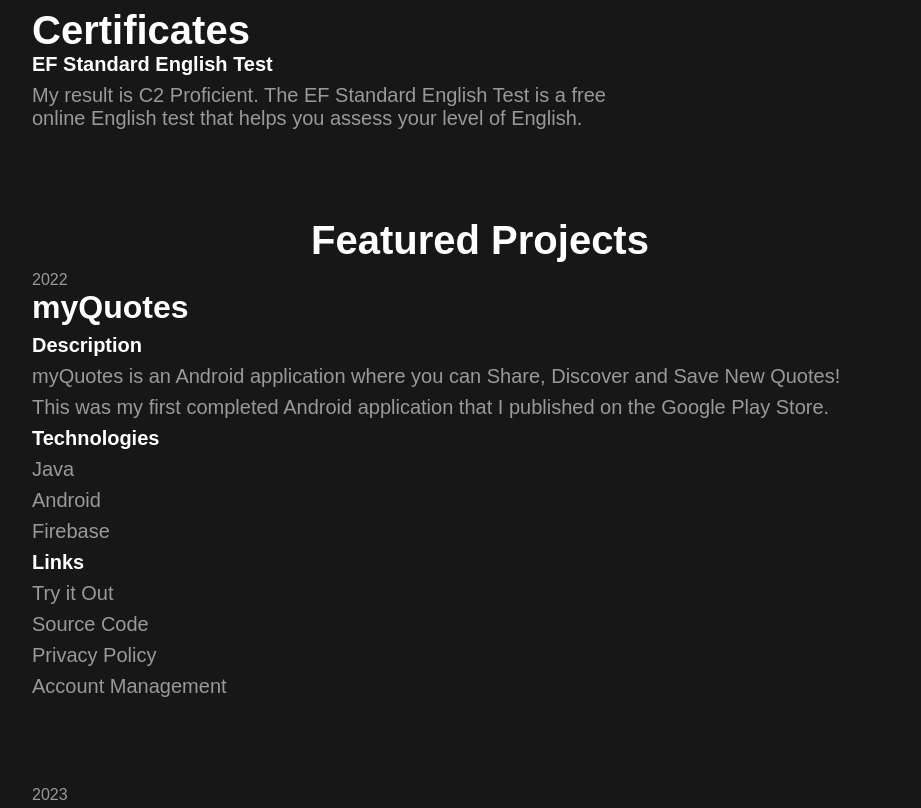
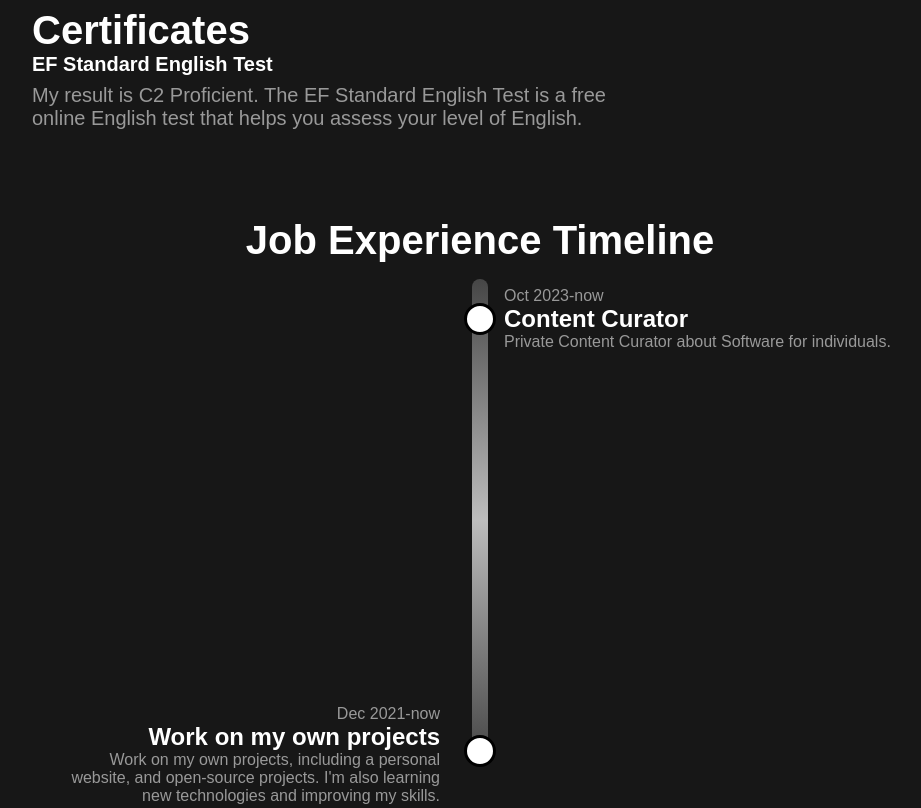
Before and after one commit to lukassobotik/personal-website, a Next.js app: page / in a window 1280 px wide. Shown: the part 1960-2768 px from the top of the page, without its empty margins (160-1081 px from the left). Built offline with nearby package versions, Linux system fonts and the light colour scheme.

Commit message:
Job experience timeline (#35)

```diff
--- a/pages/index.tsx
+++ b/pages/index.tsx
@@ -8,6 +8,7 @@ import {useEffect} from "react";
 import AOS from 'aos';
 import 'aos/dist/aos.css';
 import LazyLoadingImage from "../LazyLoadingImage";
+import Timeline from "../timeline";
 
 export async function fetcher(url: string) {
   const res = await fetch(url);
@@ -147,6 +148,7 @@ export default function Home() {
               </div>
             </div>
           </div>
+          <Timeline/>
           <div className={styles.section_header} data-aos="fade-up" data-aos-once={true}>Featured Projects</div>
           <FetchProjects onlyFeatured/>
           <div className={styles.main_other_projects} data-aos="fade-up" data-aos-once={true}>
--- /dev/null
+++ b/public/experience.json
@@ -0,0 +1,14 @@
+{
+  "1": {
+    "title": "Work on my own projects",
+    "duration": "Dec 2021-now",
+    "description": "Work on my own projects, including a personal website, and open-source projects. I'm also learning new technologies and improving my skills.",
+    "percentage": "95%"
+  },
+  "2": {
+    "title": "Content Curator",
+    "duration": "Oct 2023-now",
+    "description": "Private Content Curator about Software for individuals.",
+    "percentage": "5%"
+  }
+}
--- a/styles/Home.module.css
+++ b/styles/Home.module.css
@@ -345,6 +345,69 @@
   transition: background-color 200ms;
 }
 
+.timeline_heading {
+  font-weight: bold;
+  font-size: 5vh;
+  margin-top: 10vh;
+  margin-bottom: 2vh;
+}
+
+.timeline {
+  position: relative;
+  height: 60vh;
+  width: 1rem;
+  margin: auto;
+}
+
+.timeline_container {
+  display: flex;
+  flex-direction: column;
+  align-items: center;
+  background: linear-gradient(to bottom, #464646, #bdbdbd, #464646);
+  width: 100%;
+  height: 100%;
+  border-radius: 5rem;
+}
+
+.timeline_item_point {
+  position: absolute;
+  width: 2rem;
+  background: #ffffff;
+  border-radius: 100%;
+  aspect-ratio: 1/1;
+  left: -.5rem;
+  border: 3px solid #000000;
+}
+
+.timeline_right_item_content {
+  position: absolute;
+  left: 2rem;
+  width: 45vw;
+  bottom: 0;
+  transform: translateY(75%);
+}
+
+.timeline_left_item_content {
+  position: absolute;
+  text-align: right;
+  right: 2rem;
+  width: 30vw;
+  bottom: 0;
+  transform: translateY(70%);
+}
+
+.timeline_item {
+  position: absolute;
+}
+
+.timeline_item_duration {
+  color: #999999;
+}
+
+.timeline_item_paragraph {
+  color: #999999;
+}
+
 @keyframes tag-fade-in {
   0% { background-color: #131313; }
   100% { background-color: #505050; }
@@ -373,6 +436,12 @@
   }
   .project_technologies {
     margin-top: .5rem;
+  }
+  .timeline_left_item_content {
+    transform: translateY(15%);
+  }
+  .timeline_right_item_content {
+    transform: translateY(75%);
   }
 }
 
--- /dev/null
+++ b/timeline.tsx
@@ -0,0 +1,90 @@
+import styles from "./styles/Home.module.css";
+// @ts-ignore
+import AOS from 'aos';
+import {useEffect, useState} from "react";
+
+export interface TimelineItem {
+    title: string;
+    duration: string;
+    description: string;
+    percentage: string;
+}
+
+export default function Timeline() {
+    const [timelineItems, setTimelineItems] = useState<TimelineItem[]>([]);
+    const [leftItems, setLeftItems] = useState<TimelineItem[]>([]);
+    const [rightItems, setRightItems] = useState<TimelineItem[]>([]);
+
+    useEffect(() => {
+        AOS.init();
+
+        fetchData().then((data) => {
+            console.log(data);
+            setTimelineItems(data);
+            splitItemsEvenly();
+        });
+    }, [splitItemsEvenly]);
+
+    async function fetchData() {
+        const res = await fetch('/experience.json');
+        const data = await res.json();
+        return Object.values<TimelineItem>(data);
+    }
+
+    function splitItemsEvenly() {
+        let leftItems: TimelineItem[] = [];
+        let rightItems: TimelineItem[] = [];
+
+        for (let i = 0; i < timelineItems.length; i++) {
+            if (i % 2 === 0) {
+                leftItems.push(timelineItems[i]);
+            } else {
+                rightItems.push(timelineItems[i]);
+            }
+        }
+
+        setLeftItems(leftItems);
+        setRightItems(rightItems);
+    }
+
+    return (
+        <div data-aos="fade-up" data-aos-once={true}>
+            <h1 className={styles.timeline_heading}>Job Experience Timeline</h1>
+            <div className={styles.timeline}>
+                <div className={styles.timeline_container}>
+                    <div>
+
+                    </div>
+                </div>
+                {rightItems.map((item, index) => {
+                    return (
+                        <div key={100 + index} style={{top: item.percentage}} className={styles.timeline_item}>
+                            <div className={styles.timeline_item_point}>
+
+                            </div>
+                            <div className={styles.timeline_right_item_content}>
+                                <p className={styles.timeline_item_duration}>{item.duration}</p>
+                                <h2>{item.title}</h2>
+                                <p className={styles.timeline_item_paragraph}>{item.description}</p>
+                            </div>
+                        </div>
+                    )
+                })}
+                {leftItems.map((item, index) => {
+                    return (
+                        <div key={-100 + index} style={{top: item.percentage}} className={styles.timeline_item}>
+                            <div className={styles.timeline_item_point}>
+
+                            </div>
+                            <div className={styles.timeline_left_item_content}>
+                                <p className={styles.timeline_item_duration}>{item.duration}</p>
+                                <h2>{item.title}</h2>
+                                <p className={styles.timeline_item_paragraph}>{item.description}</p>
+                            </div>
+                        </div>
+                    )
+                })}
+            </div>
+        </div>
+    )
+}
```
